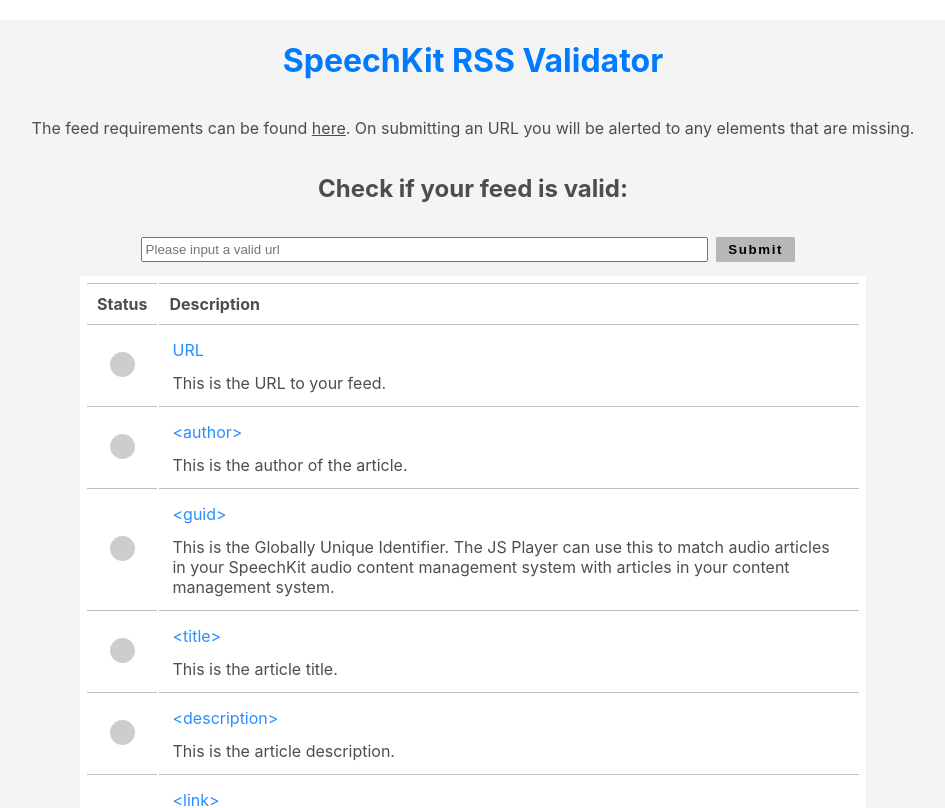
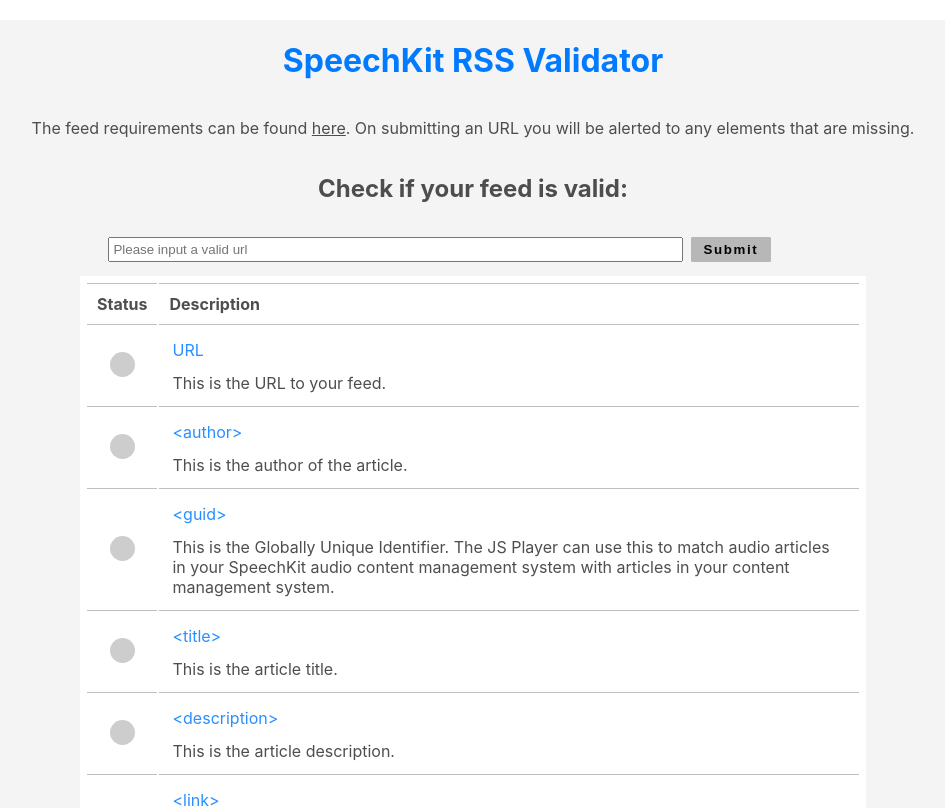
Before and after one commit to Ghazvinie/rss_validator, a React (Create React App) app in the folder client/: page / in a window 1280 px wide. Shown: the top 808 px of the page, without its empty margins (167-1112 px from the left). Built offline with nearby package versions, Linux system fonts and the light colour scheme.

Commit message:
updating a bit of styling

```diff
--- a/client/src/FormPage.css
+++ b/client/src/FormPage.css
@@ -3,12 +3,11 @@
     padding: 10px;
 }
 
-.form-container{
+.form-container {
     width: 100%;
     display: flex;
-    justify-content: center;
-    align-items: center;
 }
+
 form {
     width: 100%;
     display: flex;
@@ -43,13 +42,18 @@
     color: rgba(59, 59, 59, 0.900);
     min-width: 70%;
     padding: 3px;
-
+    display: flex;
+    justify-items: auto;
 }
 
 .url-error {
     color: red;
     padding: 5px;
+    text-align: start;
+    min-width: 7%;
+    font-size: medium;
 }
+
 .table-container {
     display: flex;
     align-items: center;
--- a/client/src/components/FormPage.js
+++ b/client/src/components/FormPage.js
@@ -71,8 +71,9 @@
                         placeholder='Please input a valid url'
                     />
                     <button>{isParsing ? <ImSpinner6 className='spin-icon' /> : 'Submit'}</button>
+                    <span className='url-error'>{urlError}</span>
                 </form>
-                <span className='url-error'>{urlError}</span>
+
             </div>
 
             <div className='table-container'>
```
